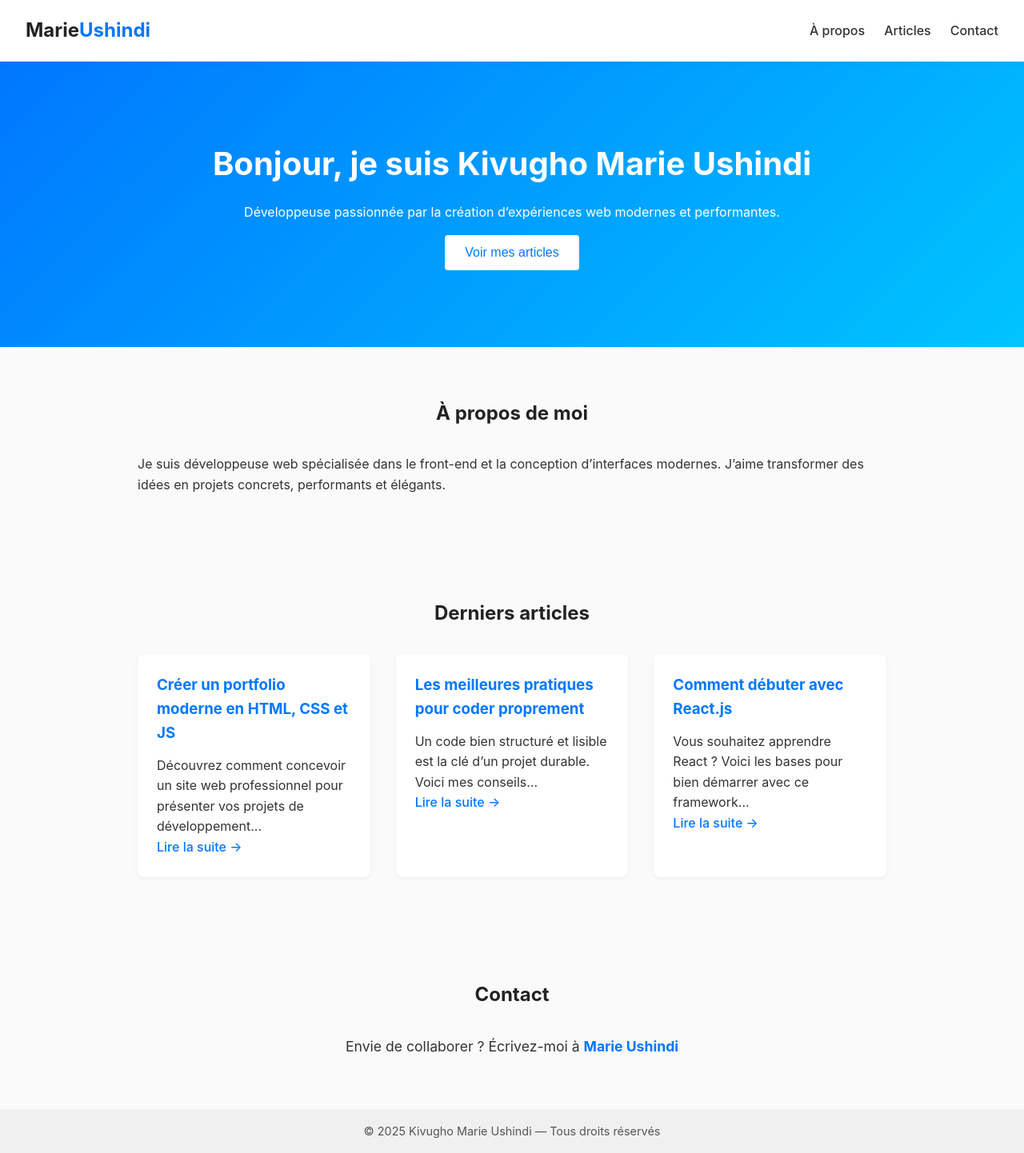
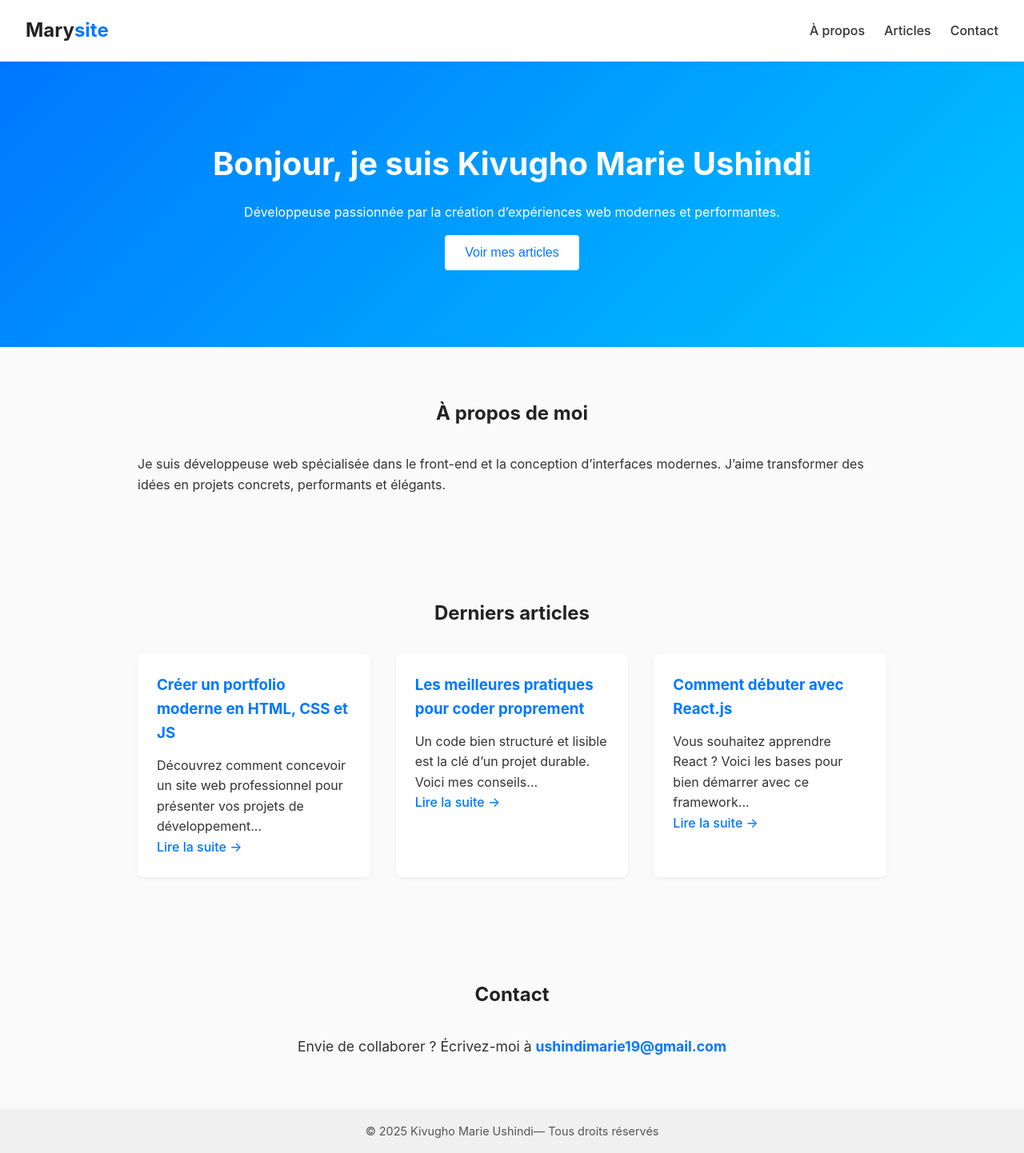
Before and after one commit to Marie20-cod/blog, a plain HTML site: page index.html in a window 1280 px wide. Shown: the whole page at 80% size. Drawn offline with Linux system fonts and the light colour scheme.

Commit message:
Update index.html

```diff
--- a/index.html
+++ b/index.html
@@ -8,7 +8,7 @@
 </head>
 <body>
   <header>
-    <div class="logo">Marie<span>Ushindi</span></div>
+    <div class="logo">Mary<span>site</span></div>
     <nav>
       <ul>
         <li><a href="#about">À propos</a></li>
@@ -55,11 +55,11 @@
 
   <section id="contact" class="contact">
     <h2>Contact</h2>
-    <p>Envie de collaborer ? Écrivez-moi à <a href="mailto ushindimarie19@gmail.com">Marie Ushindi</a></p>
+    <p>Envie de collaborer ? Écrivez-moi à <a href="mailto ushindimarie19@gmail.com">ushindimarie19@gmail.com</a></p>
   </section>
 
   <footer>
-    <p>© 2025 Kivugho Marie Ushindi — Tous droits réservés</p>
+    <p>© 2025 Kivugho Marie Ushindi— Tous droits réservés</p>
   </footer>
 
   <script src="script.js"></script>
```
